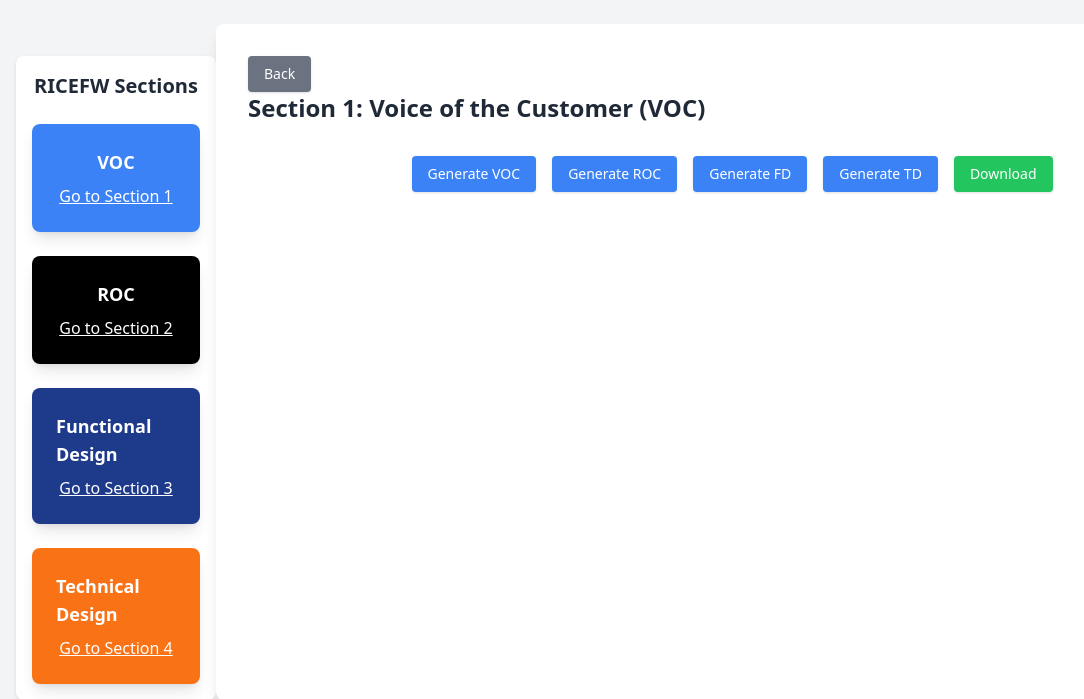
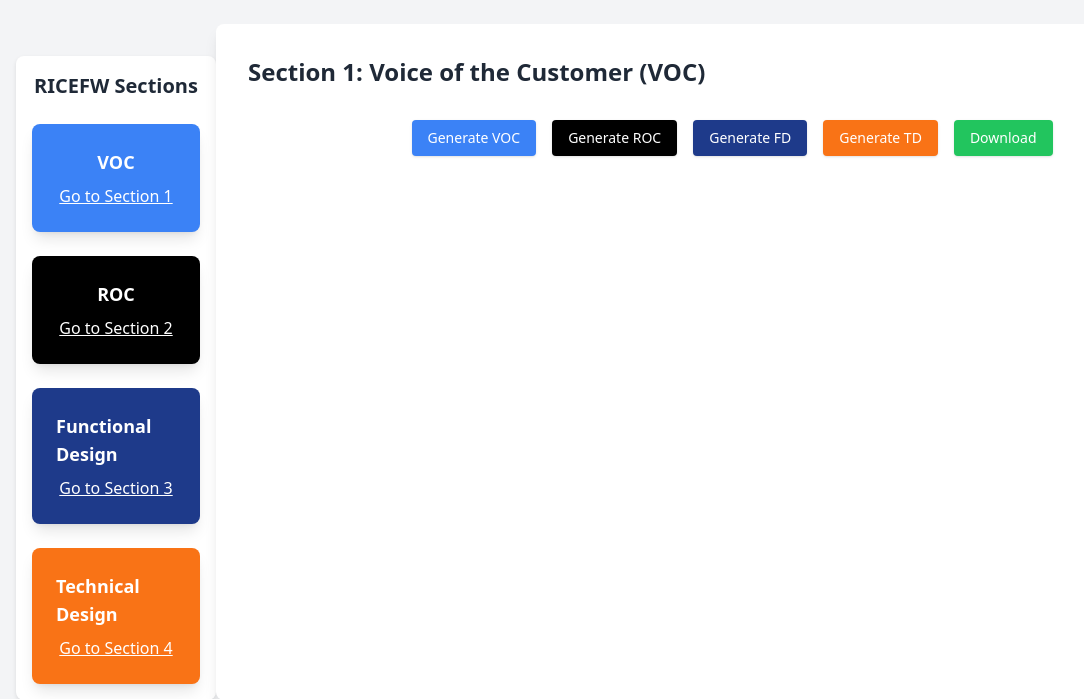
Before and after one commit to naveensomalapuri/GenAIAmplifier_v1.0.0, a FastAPI app: page /section1.html in a window 1280 px wide. Shown: the top 699 px of the page, without its empty margins (8-1092 px from the left). Run offline with FastAPI, Linux system fonts and the light colour scheme; some libraries are stand-ins or nearby versions.

Commit message:
section1.html
commented back button and changed colors of buttons

```diff
--- a/templates/section1.html
+++ b/templates/section1.html
@@ -122,9 +122,9 @@
         <!-- Main Content -->
         <div class="flex-grow max-w-7xl mx-auto bg-white shadow-lg rounded-lg p-8">
             <!-- Back Button at the Top -->
-            <button onclick="goBack()" class="bg-gray-500 hover:bg-gray-600 text-white text-sm px-4 py-2 rounded shadow transition">
+<!--             <button onclick="goBack()" class="bg-gray-500 hover:bg-gray-600 text-white text-sm px-4 py-2 rounded shadow transition">
                 Back
-            </button>
+            </button> -->
 
             <!-- Section Title -->
             <h1 class="text-2xl font-bold text-gray-800 mb-4">Section 1: Voice of the Customer (VOC)</h1>
@@ -312,13 +312,13 @@
                 <button id="generate-voc" class="bg-blue-500 hover:bg-blue-600 text-white text-sm px-4 py-2 rounded shadow transition">
                     Generate VOC
                 </button>
-                <button id="generate-roc" class="bg-blue-500 hover:bg-blue-600 text-white text-sm px-4 py-2 rounded shadow transition">
+                <button id="generate-roc" class="bg-black hover:bg-blue-600 text-white text-sm px-4 py-2 rounded shadow transition">
                     Generate ROC
                 </button>
-                <button id="generate-fd" class="bg-blue-500 hover:bg-blue-600 text-white text-sm px-4 py-2 rounded shadow transition">
+                <button id="generate-fd" class="bg-blue-900 hover:bg-blue-600 text-white text-sm px-4 py-2 rounded shadow transition">
                     Generate FD
                 </button>
-                <button id="generate-td" class="bg-blue-500 hover:bg-blue-600 text-white text-sm px-4 py-2 rounded shadow transition">
+                <button id="generate-td" class="bg-orange-500 hover:bg-blue-600 text-white text-sm px-4 py-2 rounded shadow transition">
                     Generate TD
                 </button>
 <!--                  <button type="submit" class="bg-blue-500 hover:bg-blue-600 text-white px-6 py-2 rounded shadow transition">
```
